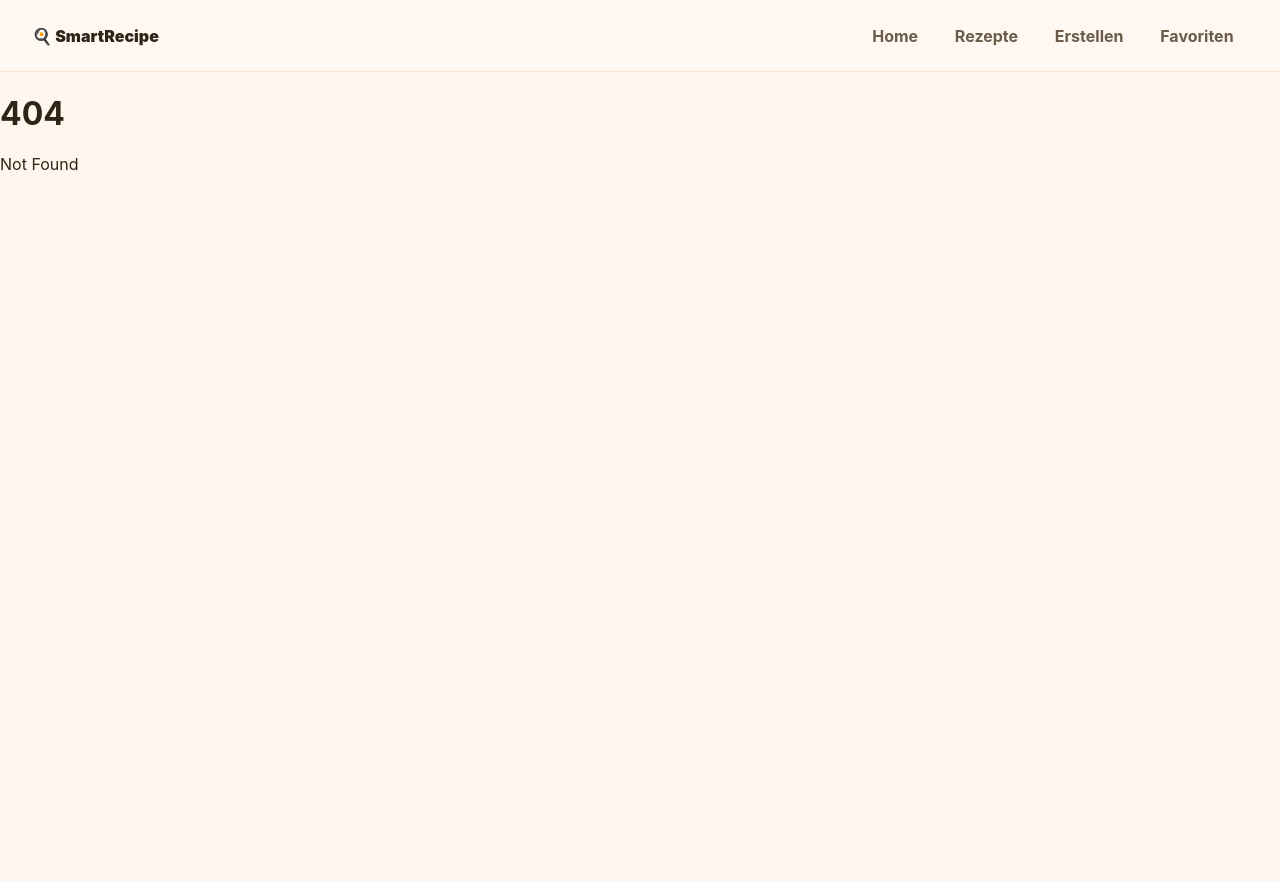
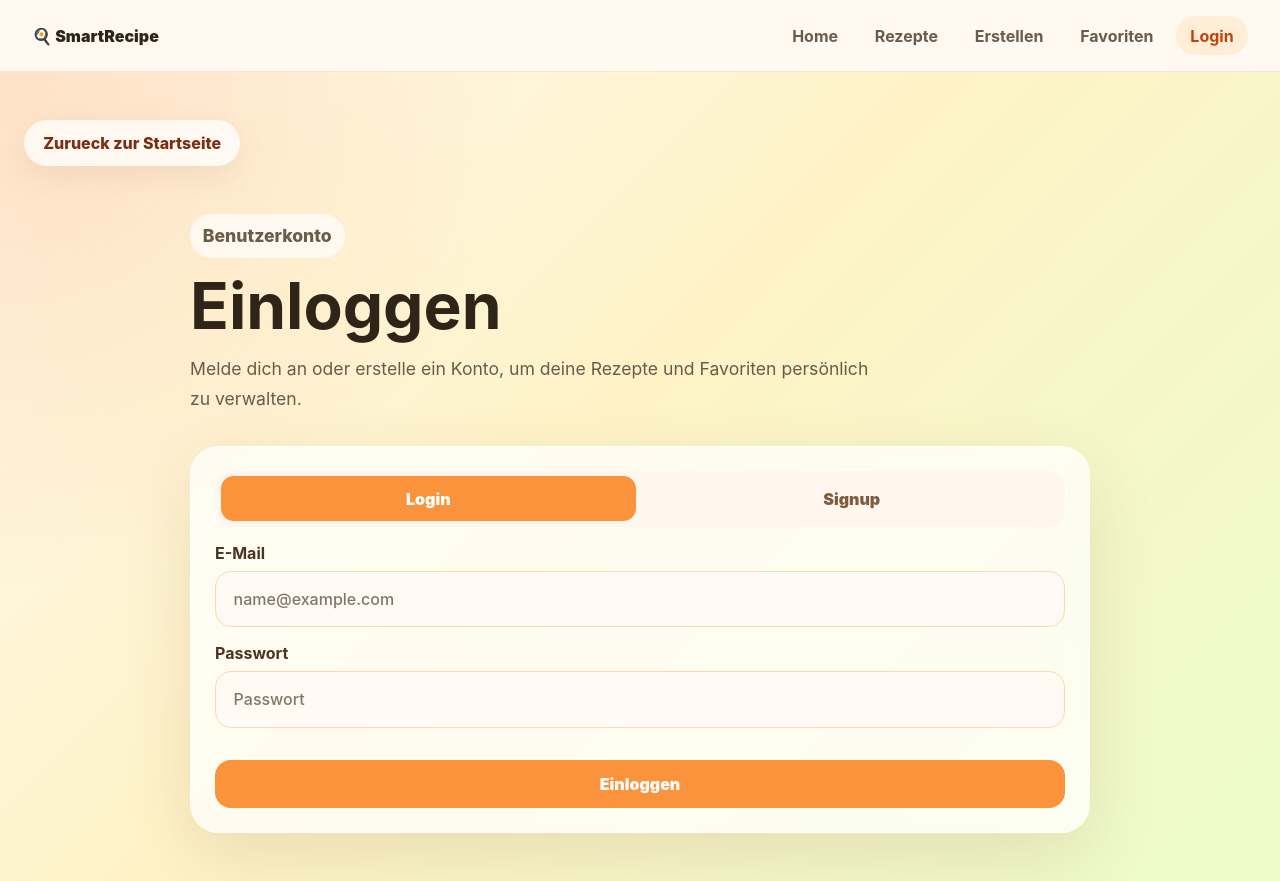
Before and after one commit to dilaraa11/smartrecipe, a SvelteKit app: page /login in a window 1280 px wide. Before the commit this address had no page. Before the commit the page ends 800 px from the top, so only its background shows below. Built offline with nearby package versions, Linux system fonts and the light colour scheme.

Commit message:
Texte angepasst und Login/Registrierung Seite erstellt

```diff
--- a/src/app.css
+++ b/src/app.css
@@ -405,6 +405,33 @@ textarea:focus {
   font-weight: 700;
 }
 
+.auth-card {
+  display: grid;
+  gap: 1rem;
+}
+
+.auth-switch {
+  display: grid;
+  grid-template-columns: 1fr 1fr;
+  gap: 0.5rem;
+  padding: 0.35rem;
+  border-radius: 1rem;
+  background: #fff7ed;
+}
+
+.auth-switch button {
+  min-height: 2.8rem;
+  border-radius: 0.8rem;
+  background: transparent;
+  color: #7c5d3f;
+}
+
+.auth-switch button.active,
+.auth-switch button:hover {
+  background: #fb923c;
+  color: white;
+}
+
 .icon {
   font-size: 3rem;
 }
--- a/src/routes/+layout.svelte
+++ b/src/routes/+layout.svelte
@@ -8,6 +8,7 @@
     { href: "/recipes", label: "Rezepte" },
     { href: "/create", label: "Erstellen" },
     { href: "/favorites", label: "Favoriten" },
+    { href: "/login", label: "Login" },
   ];
 
   let { children } = $props();
--- a/src/routes/create/+page.svelte
+++ b/src/routes/create/+page.svelte
@@ -62,7 +62,7 @@
     <h1>Rezept erstellen</h1>
     <p>
       Erfasse ein eigenes Rezept mit Zutaten, Zubereitung und
-      Basisinformationen. Später wird dieses Rezept in MongoDB gespeichert.
+      Basisinformationen. Danach kannst du es jederzeit wiederfinden.
     </p>
   </section>
 
--- /dev/null
+++ b/src/routes/login/+page.svelte
@@ -0,0 +1,75 @@
+<script lang="ts">
+  let mode = $state<"login" | "signup">("login");
+  let name = $state("");
+  let email = $state("");
+  let password = $state("");
+  let message = $state("");
+
+  function submitForm() {
+    message =
+      mode === "login"
+        ? "Login ist vorbereitet."
+        : "Registrierung ist vorbereitet.";
+
+    name = "";
+    email = "";
+    password = "";
+  }
+</script>
+
+<main class="page">
+  <a class="back-button" href="/">Zurueck zur Startseite</a>
+
+  <section class="header">
+    <p class="eyebrow">Benutzerkonto</p>
+    <h1>{mode === "login" ? "Einloggen" : "Registrieren"}</h1>
+    <p>
+      Melde dich an oder erstelle ein Konto, um deine Rezepte und Favoriten
+      persönlich zu verwalten.
+    </p>
+  </section>
+
+  <section class="form-card auth-card">
+    <div class="auth-switch" aria-label="Login oder Registrierung auswaehlen">
+      <button
+        class:active={mode === "login"}
+        type="button"
+        onclick={() => (mode = "login")}
+      >
+        Login
+      </button>
+      <button
+        class:active={mode === "signup"}
+        type="button"
+        onclick={() => (mode = "signup")}
+      >
+        Signup
+      </button>
+    </div>
+
+    {#if mode === "signup"}
+      <label>
+        Name
+        <input bind:value={name} placeholder="Dein Name" />
+      </label>
+    {/if}
+
+    <label>
+      E-Mail
+      <input bind:value={email} type="email" placeholder="name@example.com" />
+    </label>
+
+    <label>
+      Passwort
+      <input bind:value={password} type="password" placeholder="Passwort" />
+    </label>
+
+    <button class="primary-button" onclick={submitForm}>
+      {mode === "login" ? "Einloggen" : "Konto erstellen"}
+    </button>
+
+    {#if message}
+      <div class="message">{message}</div>
+    {/if}
+  </section>
+</main>
--- a/src/routes/recipes/+page.svelte
+++ b/src/routes/recipes/+page.svelte
@@ -54,7 +54,7 @@
   <section class="header">
     <p class="eyebrow">Rezeptideen</p>
     <h1>Passende Rezepte entdecken</h1>
-    <p>Diese Rezepte werden direkt aus deiner MongoDB-Datenbank geladen.</p>
+    <p>Entdecke passende Rezeptideen und finde schnell etwas Leckeres.</p>
   </section>
 
   {#if ingredientsFromUrl.length > 0}
```
